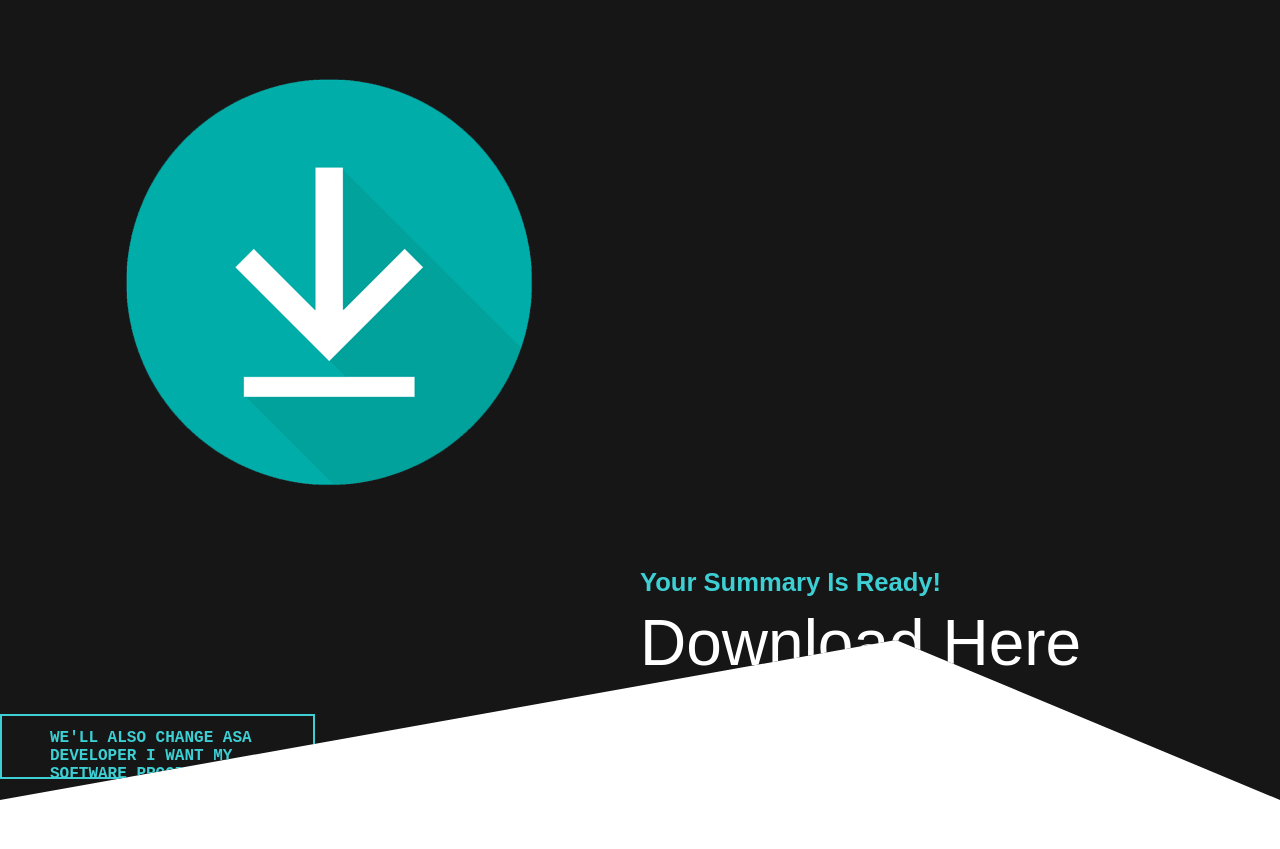
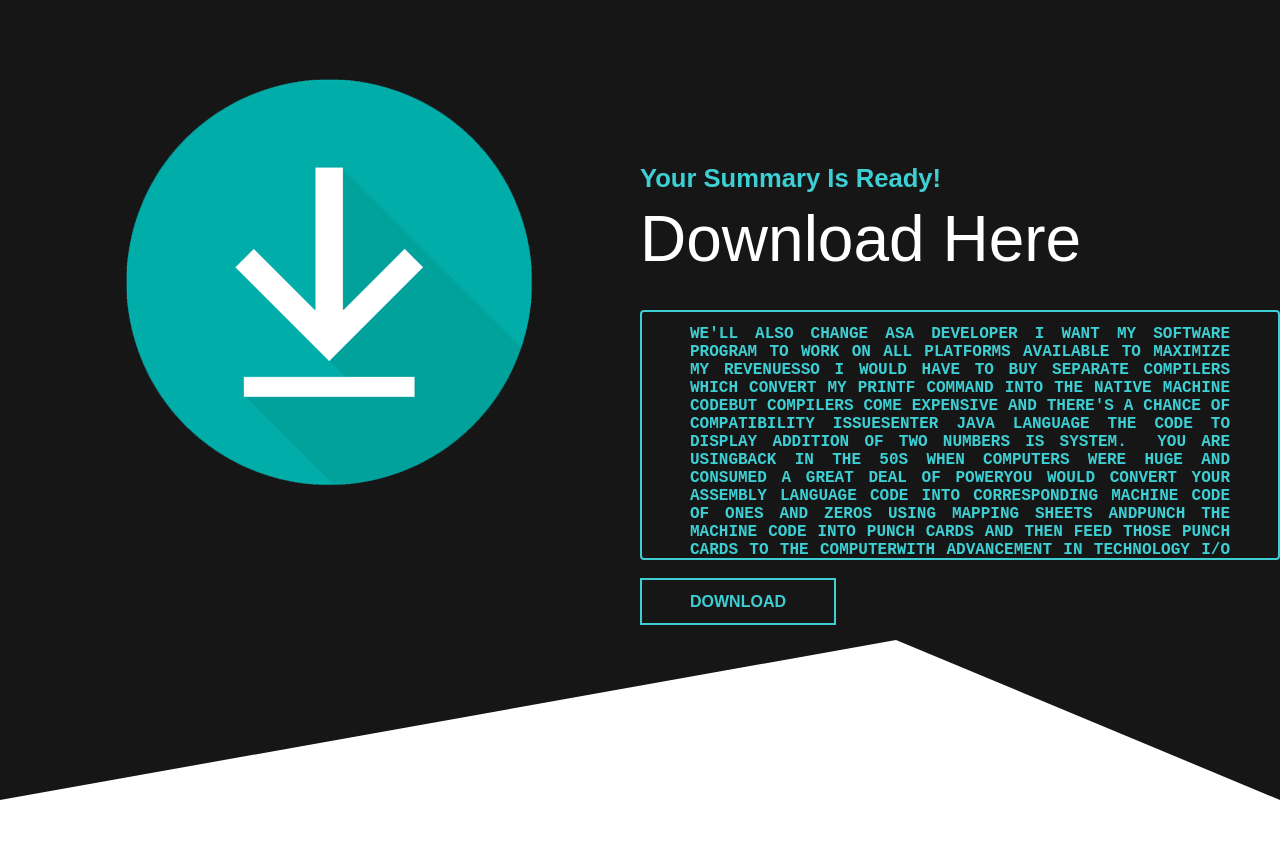
Before and after one commit to vkr-code/YouTube-Transcript-Summarizer, a plain HTML site: page html Project/download.html in a window 1280 px wide. After the commit the page ends 800 px from the top, so only its background shows below. Drawn offline with Linux system fonts and the light colour scheme.

Commit message:
updating css for download

```diff
--- a/html Project/css/style.css
+++ b/html Project/css/style.css
@@ -16,13 +16,55 @@ body {
     padding: 0;
     margin: 0;
     box-sizing: border-box;
-    -webkit-font-smoothing; antialiased;
+    -webkit-font-smoothing: antialiased;
 }
 header {
     background: var(--dark);
     height: 800px;
     clip-path: polygon(0 0, 100% 0, 100% 100%, 70% 80%, 0 100%);
 }
+
+textarea{
+    /* display: flex; */
+    display: block;
+    margin-left: 50%;
+    margin-right: 10%;
+    text-align: justify;
+    background: transparent;
+    color: var(--primary);
+    border-color: var(--primary);
+    width: 50%;
+    height: 250px;
+    padding: 12px 20px;
+    box-sizing: border-box;
+    border: 2px solid #ccc;
+    border-radius: 4px;
+    background-color: #f8f8f8;
+    font-size: 16px;
+    resize: none;
+    padding-right: 50%;
+}
+
+input{
+    display:block;
+    margin-left: 50%;
+    margin-right: 50%;
+    padding: 0.8rem 3rem;
+    font-size: 1rem;
+    font-weight: 600;
+    border: 2px solid transparent;
+    outline: none;
+    cursor: pointer;
+    text-transform: uppercase;
+    transition: all .3s ease;
+}
+
+.downImg{
+        height: 100px;
+        width: 80px;
+
+}
+
 
 .container {
     max-width: 1152px;
```
